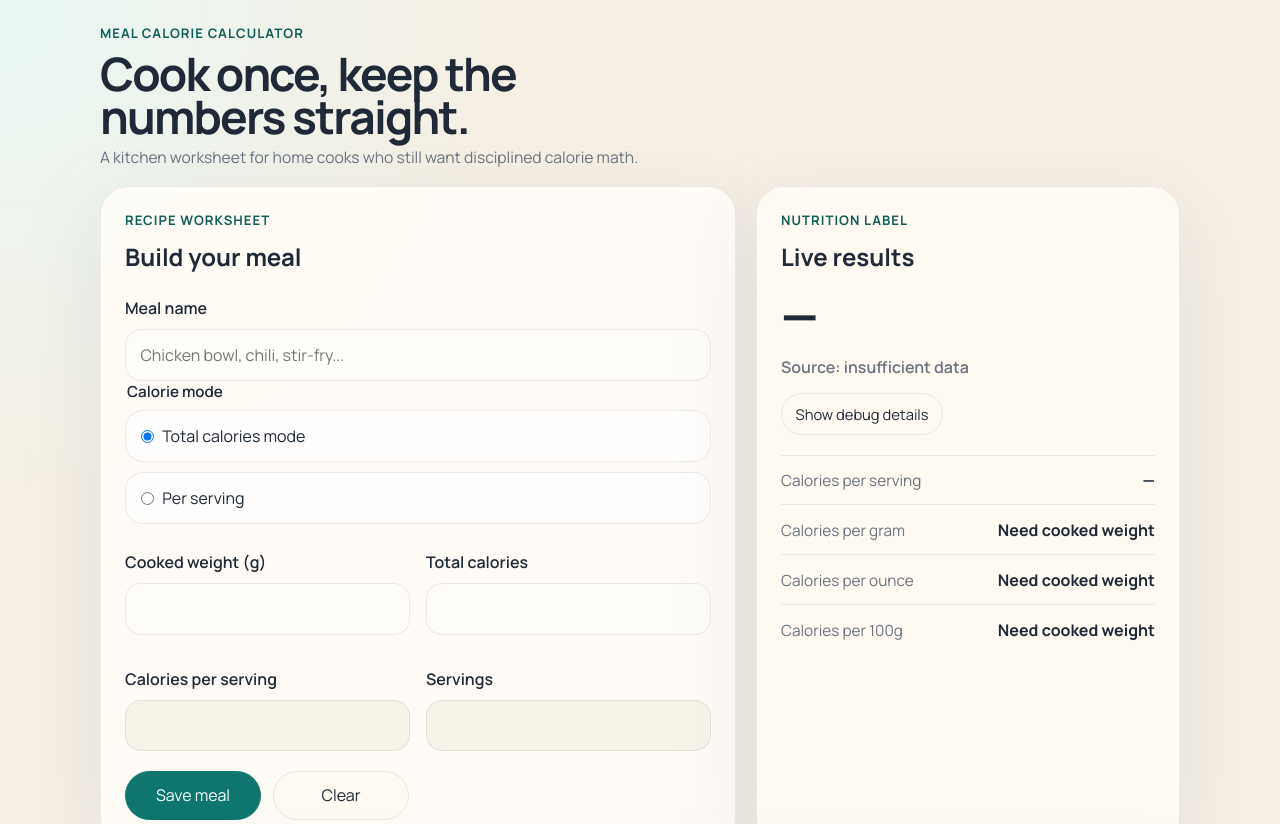
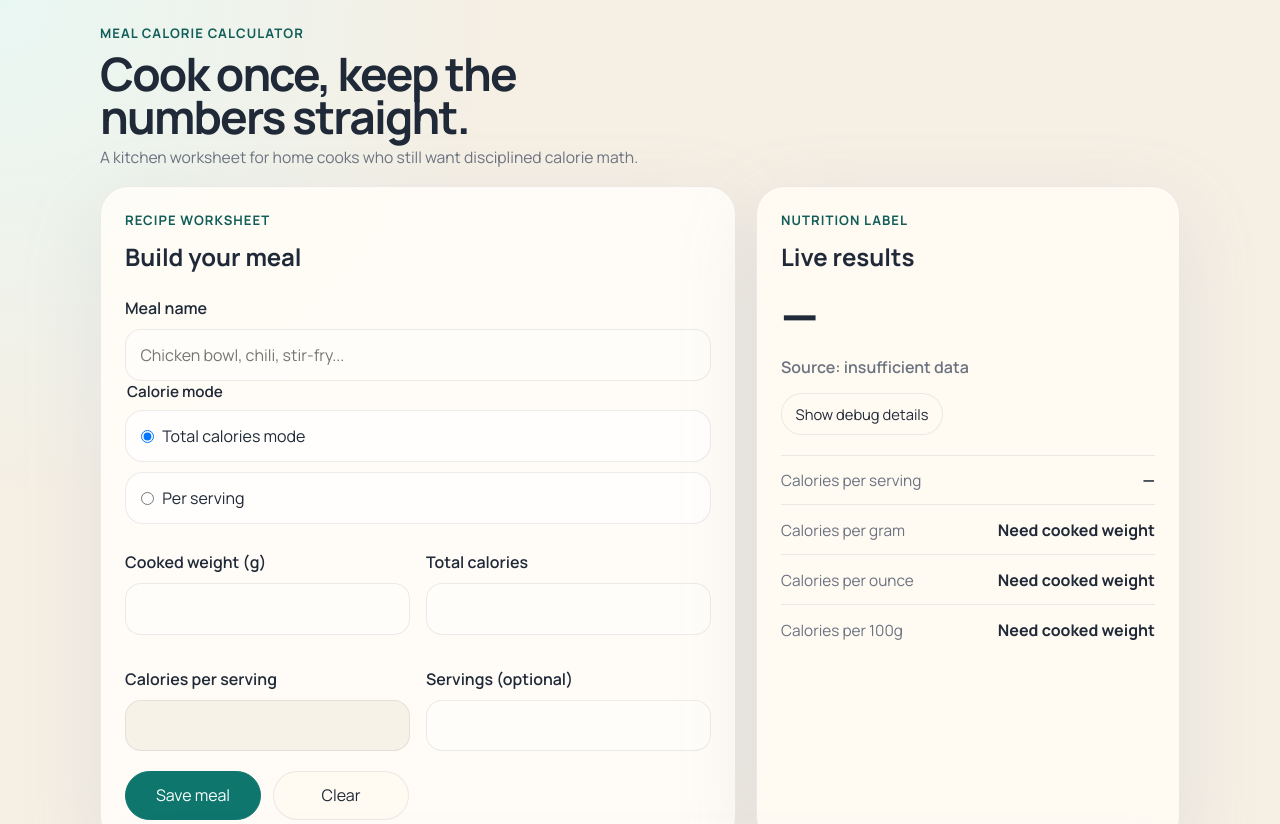
Before and after one commit to relomy/portion_pilot, a React (Vite) app: page / in a window 1280 px wide. Shown: the top 824 px of the page. Built offline with nearby package versions, Linux system fonts and the light colour scheme.

Commit message:
feat: keep servings available in total mode

```diff
--- a/src/App.tsx
+++ b/src/App.tsx
@@ -52,7 +52,7 @@ function App() {
   function updateMode(mode: MealMode) {
     setForm((current) =>
       mode === 'total'
-        ? { ...current, mode, caloriesPerServing: null, servings: null }
+        ? { ...current, mode, caloriesPerServing: null }
         : { ...current, mode, totalCalories: null },
     )
   }
--- a/src/components/InputPanel.tsx
+++ b/src/components/InputPanel.tsx
@@ -115,9 +115,8 @@ export function InputPanel({
         </label>
 
         <label className="field">
-          <span>Servings</span>
+          <span>Servings (optional)</span>
           <input
-            disabled={form.mode !== 'perServing'}
             type="number"
             value={toInputValue(form.servings)}
             onChange={(event) =>
```
